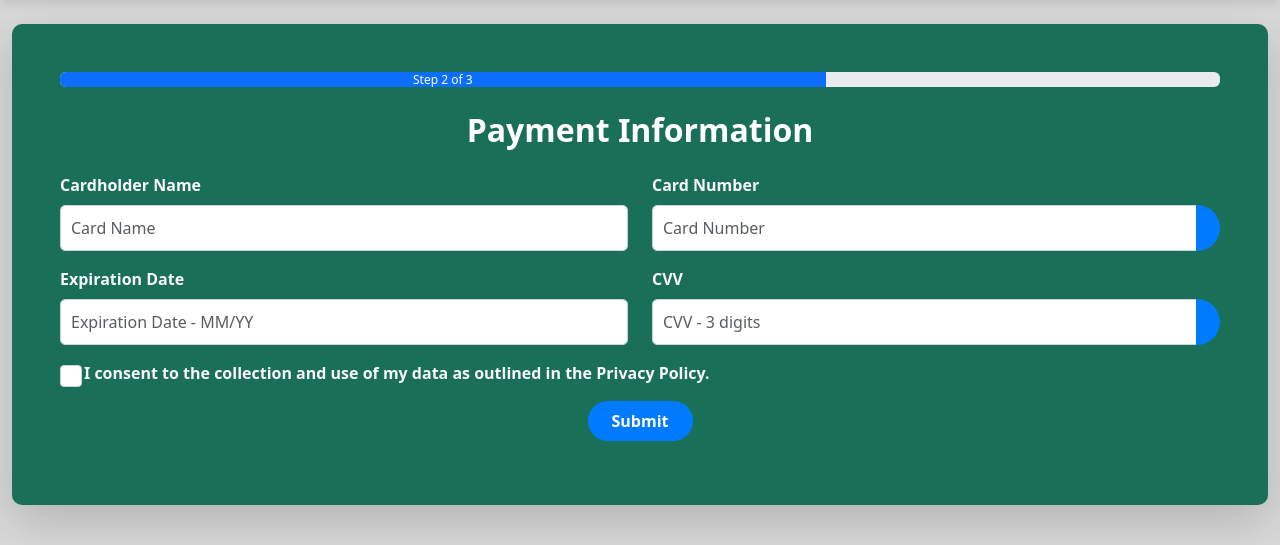
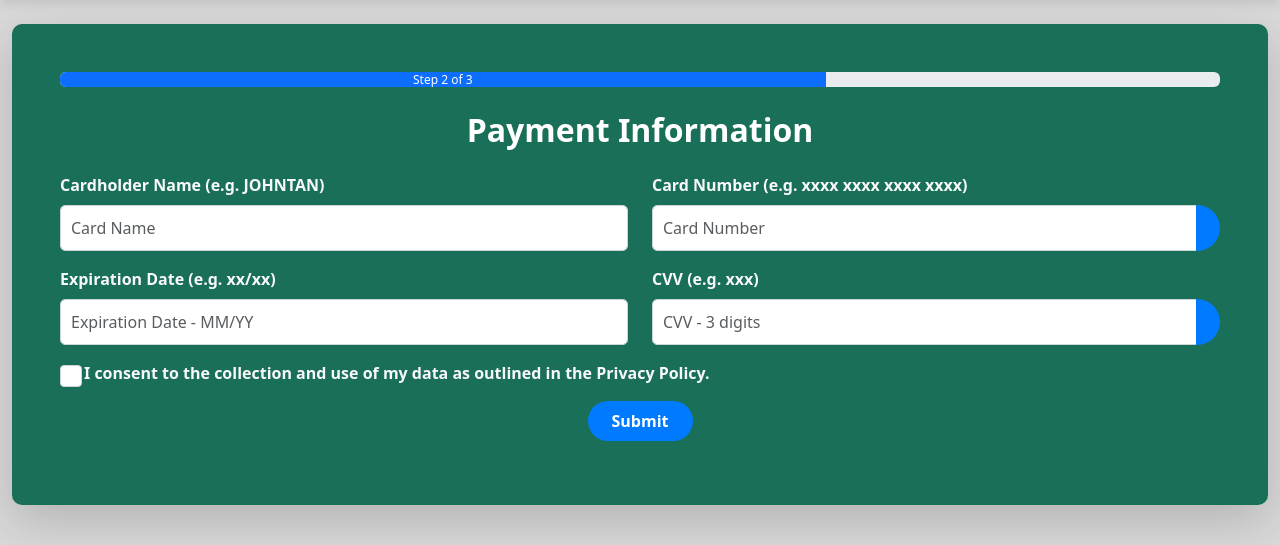
Before and after one commit to KadenNYP/ISPJ_Group5C, a Python web app: template app/Templates/Login-home/Purchase_Payment_Info.html in a window 1280 px wide. Shown: the part 86-631 px from the top of the page. Run offline with Jinja, Linux system fonts and the light colour scheme; the template is opened without the code that fills it, so the values that code supplies are empty.

Commit message:
Update : Fix 1 error & update payment_info form's field label

```diff
--- a/app/Templates/Login-home/Purchase_Payment_Info.html
+++ b/app/Templates/Login-home/Purchase_Payment_Info.html
@@ -19,11 +19,11 @@
     <form autocomplete="off" action="{{ url_for('route.payment_info', plan_id=plan_id) }}" method="POST" id="payment_details">
         <div class="row">
             <div class="col-md-6 mb-3">
-                <label for="ch-name" class="form-label">Cardholder Name</label>
+                <label for="ch-name" class="form-label">Cardholder Name (e.g. JOHNTAN)</label>
                 <input type="text" class="form-control" id="ch-name" name="ch-name" placeholder="Card Name" pattern="[A-Z\s]+">
             </div>
             <div class="col-md-6 mb-3">
-                <label for="c-num" class="form-label">Card Number</label>
+                <label for="c-num" class="form-label">Card Number (e.g. xxxx xxxx xxxx xxxx)</label>
                 <div class="input-group">
                     <input type="password" class="form-control" id="c-num" name="c-num"  placeholder="Card Number" pattern="([0-9]{4} ){3}[0-9]{4}">
                     <button type="button" class="btn btn-outline-secondary toggle-visibility" onclick="toggleInputVisibility(this)">
@@ -34,11 +34,11 @@
         </div>
         <div class="row">
             <div class="col-md-6 mb-3">
-                <label for="e-date" class="form-label">Expiration Date</label>
+                <label for="e-date" class="form-label">Expiration Date (e.g. xx/xx)</label>
                 <input type="text" class="form-control" id="e-date" name="e-date" placeholder="Expiration Date - MM/YY" pattern="(0[1-9]|1[0-2])\/[0-9]{2}">
             </div>
             <div class="col-md-6 mb-3">
-                <label for="cvv" class="form-label">CVV</label>
+                <label for="cvv" class="form-label">CVV (e.g. xxx)</label>
                 <div class="input-group">
                     <input type="password" class="form-control" id="cvv" name="cvv" placeholder="CVV - 3 digits" pattern="[0-9]{3}">
                     <button type="button" class="btn btn-outline-secondary toggle-visibility" onclick="toggleInputVisibility(this)">
--- a/app/payment_utils.py
+++ b/app/payment_utils.py
@@ -22,6 +22,6 @@ def extract_payment_method(card_number):
     elif card_number.startswith('3'):
         card_type = "American Express"
     else:
-        card_type = "Unknown"
+        card_type = "Others"
 
     return f"{card_type} ****{card_number[-4:]}"
--- a/app/route.py
+++ b/app/route.py
@@ -3,7 +3,7 @@ from flask import Blueprint, render_template, redirect, url_for, flash, request,
 from flask import abort, current_app
 from flask_login import login_required
 from werkzeug.utils import secure_filename
-from .Security_Features_Function.Encryption import encrypt_data
+from .Security_Features_Function.Encryption import encrypt_data, decrypt_data
 from .Security_Features_Function.Contact_Anonymization import anonymize_old_records
 from .payment_utils import determine_plan_details, extract_payment_method
 from .models import *
```
